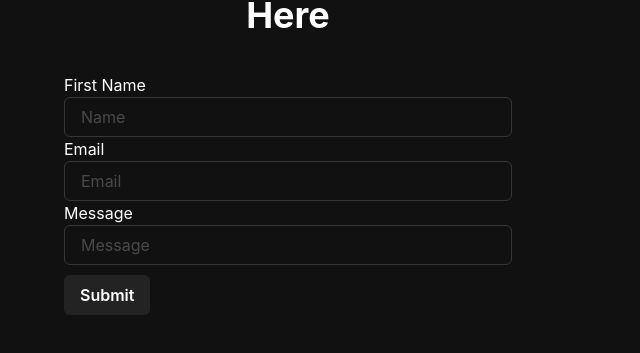
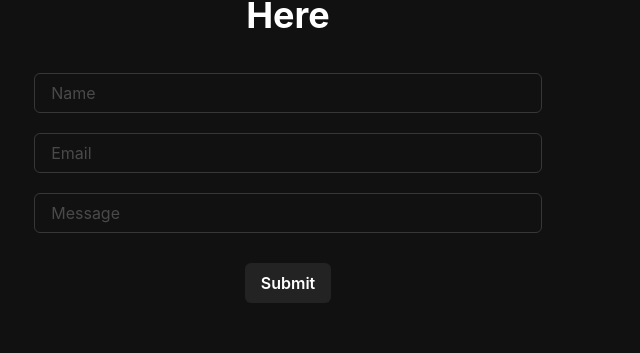
Before and after one commit to YuukaDev/vukcode.rs, a Next.js app: page / in a window 1280 px wide. Shown: the part 3227-3580 px from the top of the page, without its empty margins (352-992 px from the left). Built offline with nearby package versions, Linux system fonts and the light colour scheme.

Commit message:
Update Form.js

```diff
--- a/components/Form/Form.js
+++ b/components/Form/Form.js
@@ -1,5 +1,5 @@
 import { useState } from "react";
-import { Box, Heading, Text, Input, VStack, Button } from "@chakra-ui/react";
+import { Flex, Input, VStack, Button } from "@chakra-ui/react";
 
 
 export default function FormComp() {
@@ -11,20 +11,30 @@ export default function FormComp() {
     return (
         <VStack>
             <form action="https://formsubmit.co/0a659b40cd7c824cd255011d92034184" method="POST">
+                <Flex justifyContent="center" alignItems="center" flexDirection="column" gap="20px">
                     <Input type="hidden" name="_next" value="http://localhost:3000/" />
                     <Input type="hidden" name="_captcha" value="false" />
-                <label htmlFor="firstName">First Name</label>
-                <Input onChange={(e) => setObjectData({
+                    <Input
+                    autoComplete="off"
+                        width="180%"
+                        onChange={(e) => setObjectData({
                             name: e.target.value
-                })} id="name" name="name" placeholder="Name" type="text" />
-
-                <label htmlFor="lastName">Email</label>
-                <Input onChange={(e) => setObjectData({
+                        })}
+                        id="name"
+                        name="name"
+                        placeholder="Name"
+                        type="text" />
+                    <Input
+                        width="180%"
+                        onChange={(e) => setObjectData({
                             email: e.target.value
-                })} id="email" name="email" placeholder="Email" type="email" />
-
-                <label htmlFor="email">Message</label>
+                        })}
+                        id="email"
+                        name="email"
+                        placeholder="Email"
+                        type="email" />
                     <Input
+                        width="180%"
                         onChange={(e) => setObjectData({
                             subject: e.target.value
                         })}
@@ -34,6 +44,7 @@ export default function FormComp() {
                         type="text"
                     />
                     <Button mt="10px" type="submit">Submit</Button>
+                </Flex>
             </form>
         </VStack >
     )
```
Lines whose indentation alone changed are shown as unchanged.
